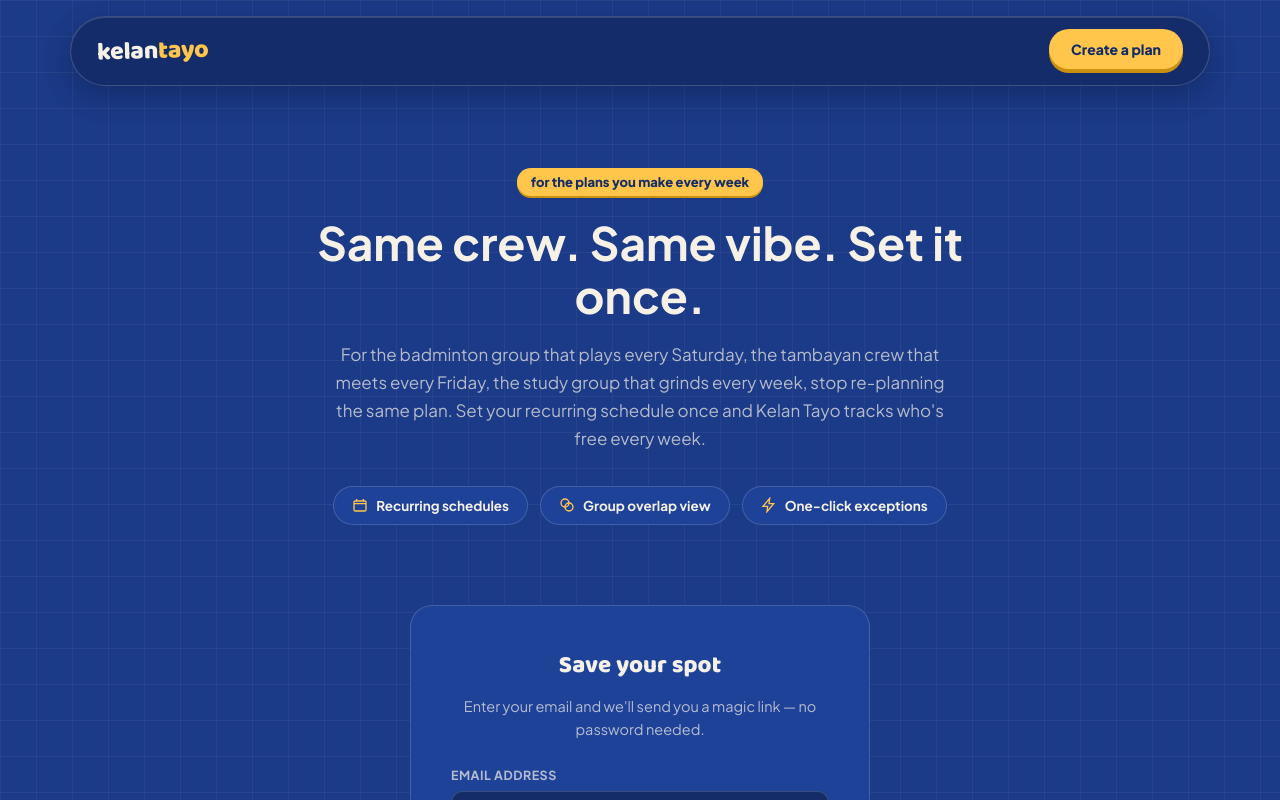
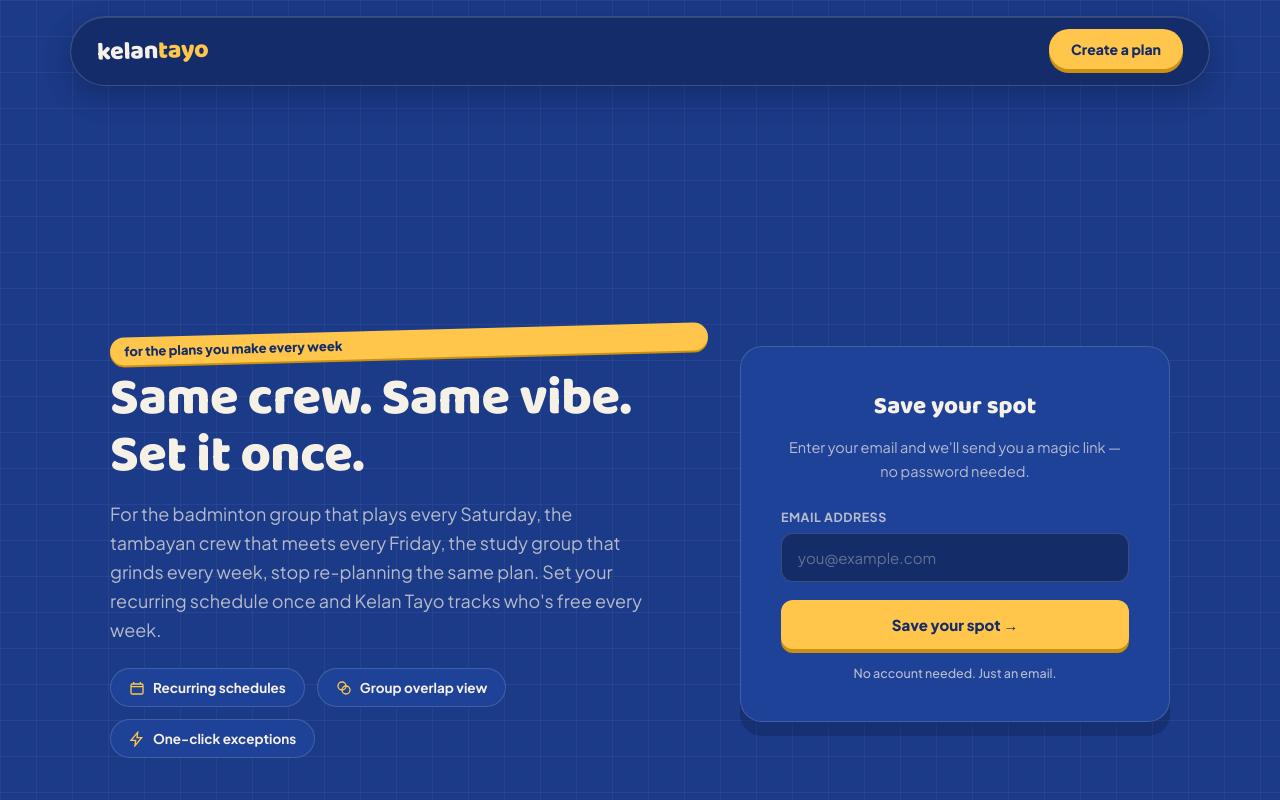
Before and after one commit to Kaeylrin/kelan-tayo, a React (Vite) app: page /gala in a window 1280 px wide. Shown: the top 800 px of the page. Built offline with nearby package versions, Linux system fonts and the light colour scheme; no server answers.

Commit message:
feat(ui): Refactor Gala landing page layout to match /create grid

```diff
--- a/src/pages/GalaLandingPage.jsx
+++ b/src/pages/GalaLandingPage.jsx
@@ -5,19 +5,13 @@
 import { LegalModal } from '../components/shared/Modals.jsx';
 import { sendMagicLink, getSession } from '../services/authService.js';
 
-/**
- * Route: /gala
- * Landing page for the Regular Gala feature.
- * Matches the reference design in docs/kelan-tayo-regular-gala.html
- */
 export function GalaLandingPage() {
   const navigate = useNavigate();
   const [email, setEmail] = useState('');
-  const [status, setStatus] = useState('idle'); // 'idle' | 'loading' | 'sent' | 'error'
+  const [status, setStatus] = useState('idle');
   const [errorMsg, setErrorMsg] = useState('');
   const [legalModalType, setLegalModalType] = useState(null);
 
-  // Redirect if already signed in
   useEffect(() => {
     getSession().then((session) => {
       if (session) navigate('/gala/dashboard', { replace: true });
@@ -34,7 +28,6 @@
       await sendMagicLink(trimmed);
       setStatus('sent');
     } catch (err) {
-      console.error(err);
       setErrorMsg(err.message || 'Something went wrong. Please try again.');
       setStatus('error');
     }
@@ -44,16 +37,16 @@
     <>
       <GalaNavbar />
 
-      <main>
+      <main className="landing-main">
+        <div className="view-content landing-grid-layout" style={{ marginBottom: '100px' }}>
 
-        {/* ---- Hero Section ---- */}
-      <section className="gala-hero" style={{ paddingTop: '160px' }}>
-        <div className="eyebrow">for the plans you make every week</div>
-        <h1>Same crew. Same vibe. Set it once.</h1>
-        <p>
+          <div className="hero" style={{ textAlign: 'left', display: 'flex', flexDirection: 'column', justifyContent: 'center' }}>
+            <span className="eyebrow" style={{ display: 'inline-block', marginBottom: '12px' }}>for the plans you make every week</span>
+            <h1 className="display" style={{ marginBottom: '16px' }}>Same crew. Same vibe. Set it once.</h1>
+            <p style={{ marginBottom: '24px' }}>
               For the badminton group that plays every Saturday, the tambayan crew that meets every Friday, the study group that grinds every week, stop re-planning the same plan. Set your recurring schedule once and Kelan Tayo tracks who's free every week.
             </p>
-          <div className="gala-chips">
+            <div className="gala-chips" style={{ justifyContent: 'flex-start', flexWrap: 'wrap' }}>
               <span className="gala-chip">
                 <svg className="chip-icon" viewBox="0 0 24 24" fill="none" stroke="currentColor" strokeWidth="2">
                   <path d="M3 10h18M7 3v4M17 3v4M5 6h14a2 2 0 0 1 2 2v11a2 2 0 0 1-2 2H5a2 2 0 0 1-2-2V8a2 2 0 0 1 2-2Z"/>
@@ -73,17 +66,15 @@
                 One-click exceptions
               </span>
             </div>
-        </section>
+          </div>
 
-        {/* ---- Save your spot card ---- */}
-        <section className="spot-section">
+          <div style={{ display: 'flex', flexDirection: 'column', justifyContent: 'center' }}>
             <div className="spot-card">
               {status === 'sent' ? (
                 <>
                   <h3 className="display">Check your email!</h3>
                   <p>
-                  We sent a magic link to <strong>{email}</strong>. Click it to save your spot and
-                  get started.
+                    We sent a magic link to <strong>{email}</strong>. Click it to save your spot and get started.
                   </p>
                   <button
                     className="btn-secondary btn-compact"
@@ -96,7 +87,7 @@
               ) : (
                 <>
                   <h3 className="display">Save your spot</h3>
-                <p>Enter your email and we'll send you a magic link — no password needed.</p>
+                  <p>Enter your email and we'll send you a magic link &mdash; no password needed.</p>
                   <form onSubmit={handleSubmit}>
                     <span className="spot-label">Email address</span>
                     <input
@@ -124,9 +115,9 @@
                 </>
               )}
             </div>
-        </section>
+          </div>
+        </div>
 
-        {/* ---- How it works ---- */}
         <section className="how-it-works">
           <div className="section-heading">
             <div className="section-eyebrow">How Regular Gala works</div>
@@ -152,13 +143,11 @@
           </div>
         </section>
 
-        {/* ---- Reassurance strip ---- */}
         <section className="reassure-section">
           <div className="reassure-card">
             <p><strong>Still the same Kelan Tayo.</strong> Regular Gala is built for recurring hangouts with your crew, not a work tool. The base app stays exactly as it is, no login, no accounts, create a one-off plan anytime without ever touching this.</p>
           </div>
         </section>
-
       </main>
 
       <LegalModal type={legalModalType} onClose={() => setLegalModalType(null)} />
```
Lines whose indentation alone changed are shown as unchanged.
